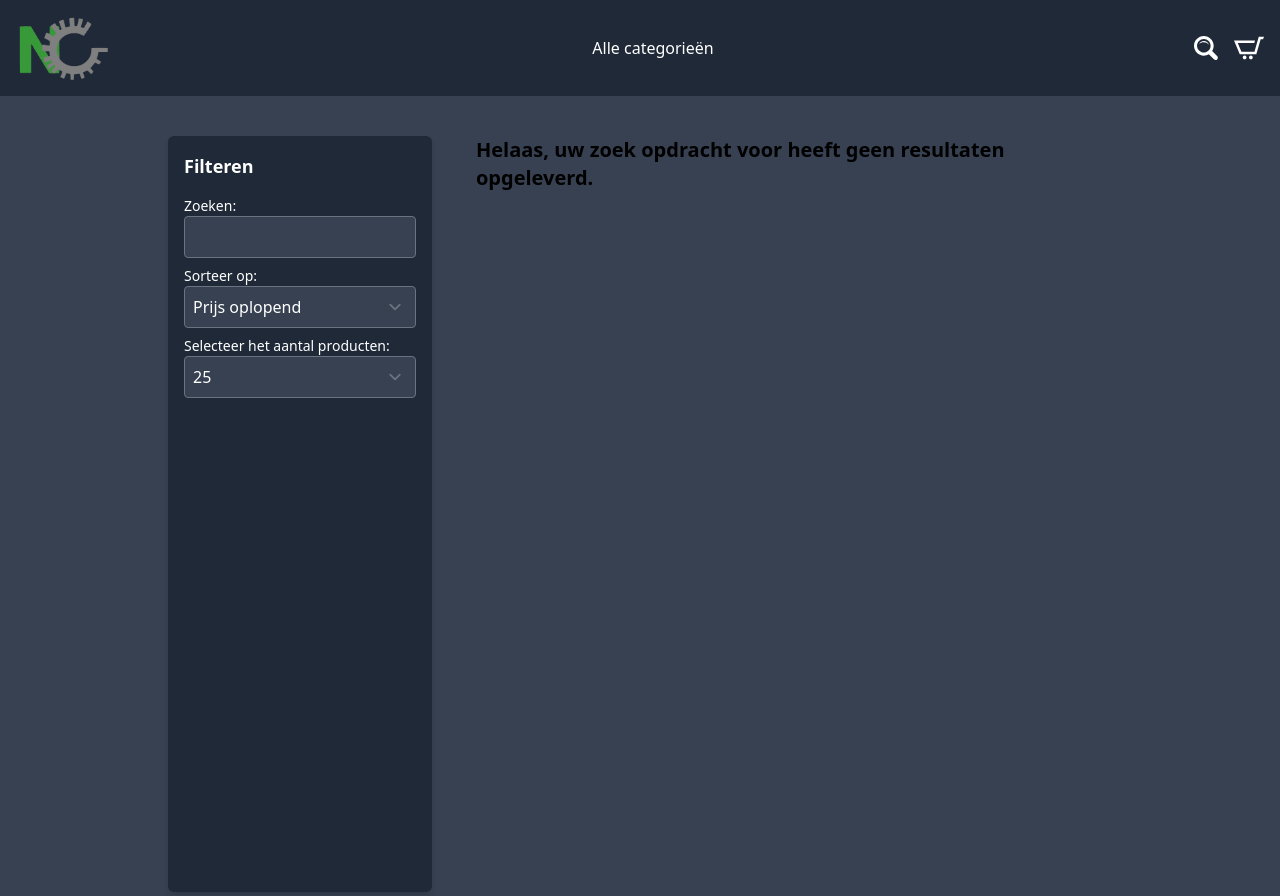
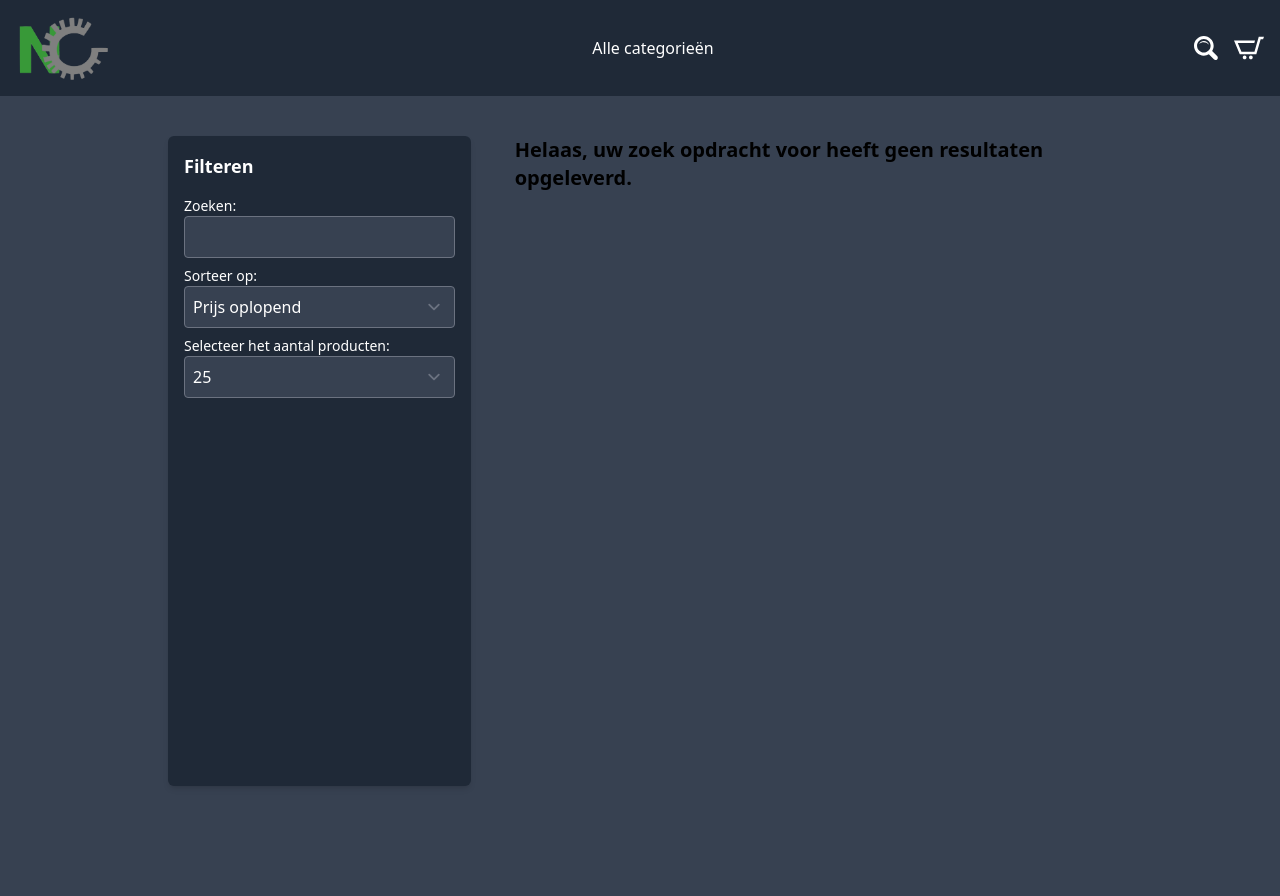
Before and after one commit to stefanpost268/NerdyGadgets, a PHP site: page /browse.php in a window 1280 px wide. Run offline with PHP 8.4, Linux system fonts and the light colour scheme; data that the repository does not hold is empty; some libraries are stand-ins or nearby versions.

Commit message:
US-96 IMP: made filter sticky md screens

```diff
--- a/browse.php
+++ b/browse.php
@@ -58,7 +58,7 @@ $amountOfPages = isset($amount) ? ceil($amount / $productsOnPage) : 0;
 ?>
 
 <main class="min-h-screen flex flex-col md:flex-row mx-auto max-w-screen-lg">
-    <div class="bg-gray-800 text-white p-4 mt-2 md:mt-10 md:ml-10 rounded-md shadow-md m-1">
+<div class="md:w-1/3 bg-gray-800 text-white p-4 md:ml-10 rounded-md md:mt-10 shadow-md m-1 md:sticky md:top-10 md:max-h-[calc(100vh-150px)] md:overflow-y-auto">
         <form id="sideBar" class="">
             <p id="sideBarTitle" class="text-lg font-bold mb-4">Filteren</p>
             <input type="hidden" name="category_id" id="category_id" value="<?= isset($_GET['category_id']) ? $_GET['category_id'] : '' ?>">
@@ -111,7 +111,7 @@ $amountOfPages = isset($amount) ? ceil($amount / $productsOnPage) : 0;
                 <input type="hidden" name="category_id" id="category_id" value="<?= isset($_GET['category_id']) ? $_GET['category_id'] : '' ?>">
 
                 <?php if ($amountOfPages > 0) : ?>
-                    <div class="flex space-x-2">
+                    <div class="flex space-x-2 pb-5">
                         <?php for ($i = 1; $i <= $amountOfPages; $i++) : ?>
                             <?php if ($pageNumber == ($i - 1)) : ?>
                                 <div id="SelectedPage" class="bg-blue-500 text-white px-3 py-1 rounded-full"><?= $i ?></div>
```
